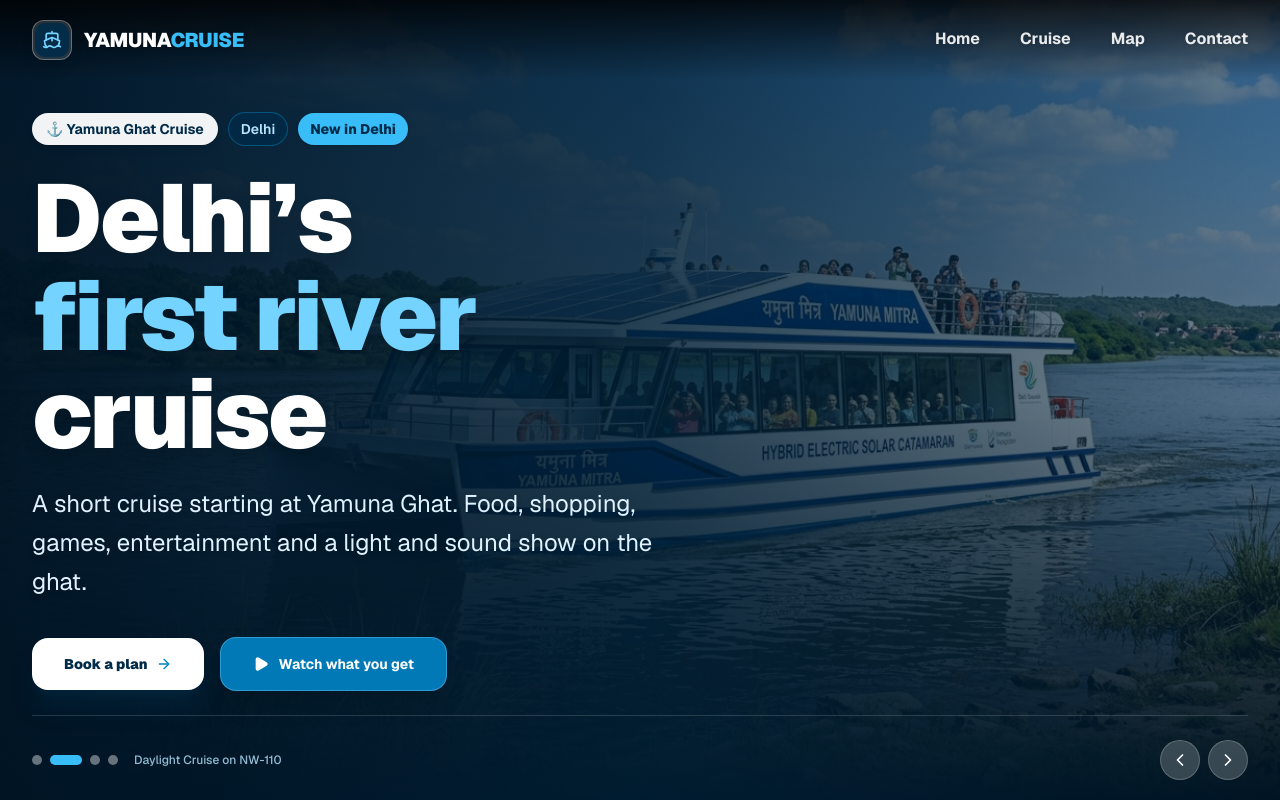
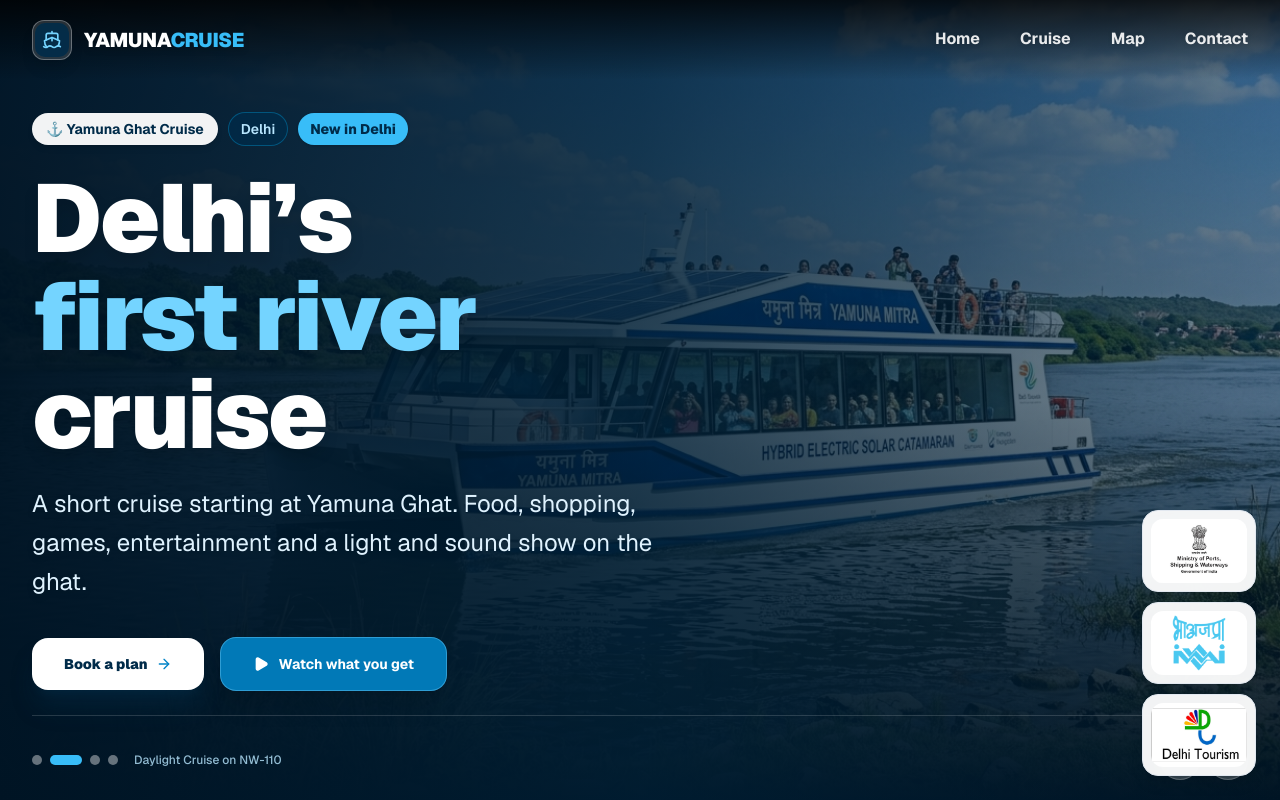
Before and after one commit to Ayushxcodes/yamunaferry, a Next.js app: page / in a window 1280 px wide. Shown: the top 800 px of the page. Built offline with nearby package versions, Linux system fonts and the light colour scheme.

Commit message:
changes+again

```diff
--- a/src/app/page.tsx
+++ b/src/app/page.tsx
@@ -261,7 +261,7 @@
     {
       icon: Ship,
       title: "Electric-Solar River Cruise",
-      desc: "30–40 passenger silent catamaran glide over 6–7 km of Yamuna's scenic upstream waters.",
+      desc: "30+2 passenger silent catamaran glide over 6–7 km of Yamuna's scenic upstream waters.",
       badge: "The Cruise",
       image: "/ferry/panoramic.jpg",
     },
@@ -966,7 +966,7 @@
                 Vessel Capacity
               </span>
               <div className="text-3xl sm:text-4xl font-black text-[#002b49] tracking-tight mt-1">
-                30 – 40 Seats
+                30 + 2 Seats
               </div>
               <p className="text-xs sm:text-sm text-slate-600 mt-2 leading-relaxed">
                 Spacious shaded observation cabin with ergonomic seating, UV-tinted glass, and safety gear.
@@ -1243,6 +1243,42 @@
         </div>
       </section>
 
+      {/* FLOATING INDIVIDUAL SIDE BADGES (Bottom-Right, cornered, subtle border, larger badges) */}
+      <aside
+        aria-label="Official Partner Floating Badges"
+        className="fixed right-3 sm:right-6 bottom-4 sm:bottom-6 z-40 flex flex-col items-end gap-2 sm:gap-2.5 pointer-events-auto select-none"
+      >
+        {partnersData.map((partner) => (
+          <a
+            key={partner.id}
+            href="#partners"
+            className="group flex items-center bg-white/95 backdrop-blur-md border border-slate-200 hover:border-[#0284c7] shadow-lg hover:shadow-2xl transition-all duration-300 transform hover:-translate-y-0.5 rounded-2xl p-1.5 sm:p-2 cursor-pointer overflow-hidden"
+            title={`${partner.name} - ${partner.subtitle}`}
+          >
+            {/* Logo - Made a little bigger with rounded container */}
+            <div className="relative w-16 h-11 sm:w-24 sm:h-16 bg-white rounded-xl flex items-center justify-center shrink-0 overflow-hidden">
+              <Image
+                src={partner.logo}
+                alt={partner.name}
+                fill
+                sizes="96px"
+                className="object-contain group-hover:scale-105 transition-transform"
+              />
+            </div>
+
+            {/* Slide-out name label on hover */}
+            <div className="max-w-0 overflow-hidden group-hover:max-w-xs transition-all duration-300 ease-in-out whitespace-nowrap pl-0 group-hover:pl-3 flex flex-col text-left">
+              <span className="text-xs font-black text-[#002b49] leading-tight">
+                {partner.name}
+              </span>
+              <span className="text-[10px] text-[#0284c7] font-bold uppercase tracking-wider">
+                {partner.short}
+              </span>
+            </div>
+          </a>
+        ))}
+      </aside>
+
       {/* Modal: "Watch What You Get" (Triggered by Hero CTA) */}
       {showWatchModal && (
         <div className="fixed inset-0 z-50 bg-black/80 backdrop-blur-md flex items-center justify-center p-4 sm:p-6 animate-fadeIn">
```
